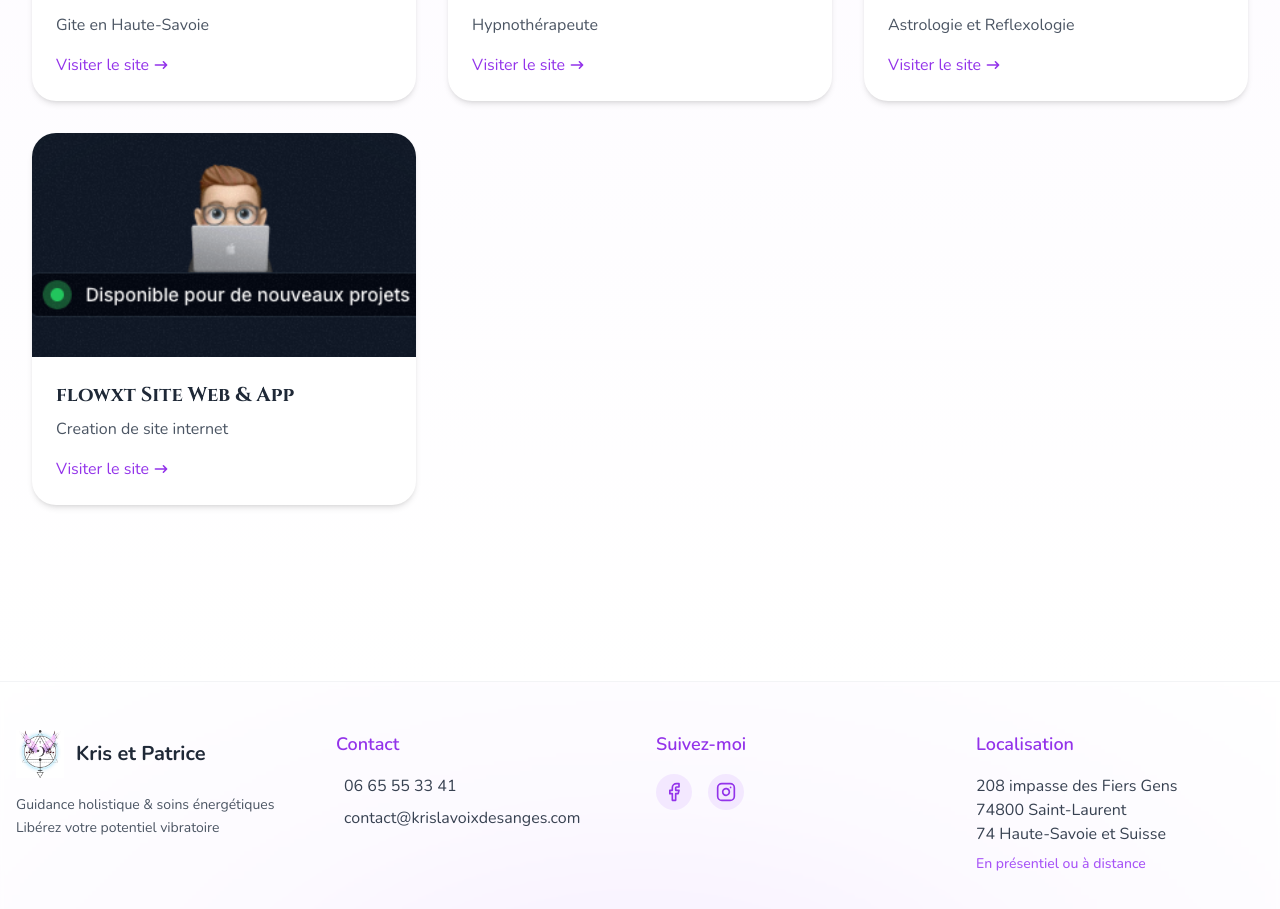
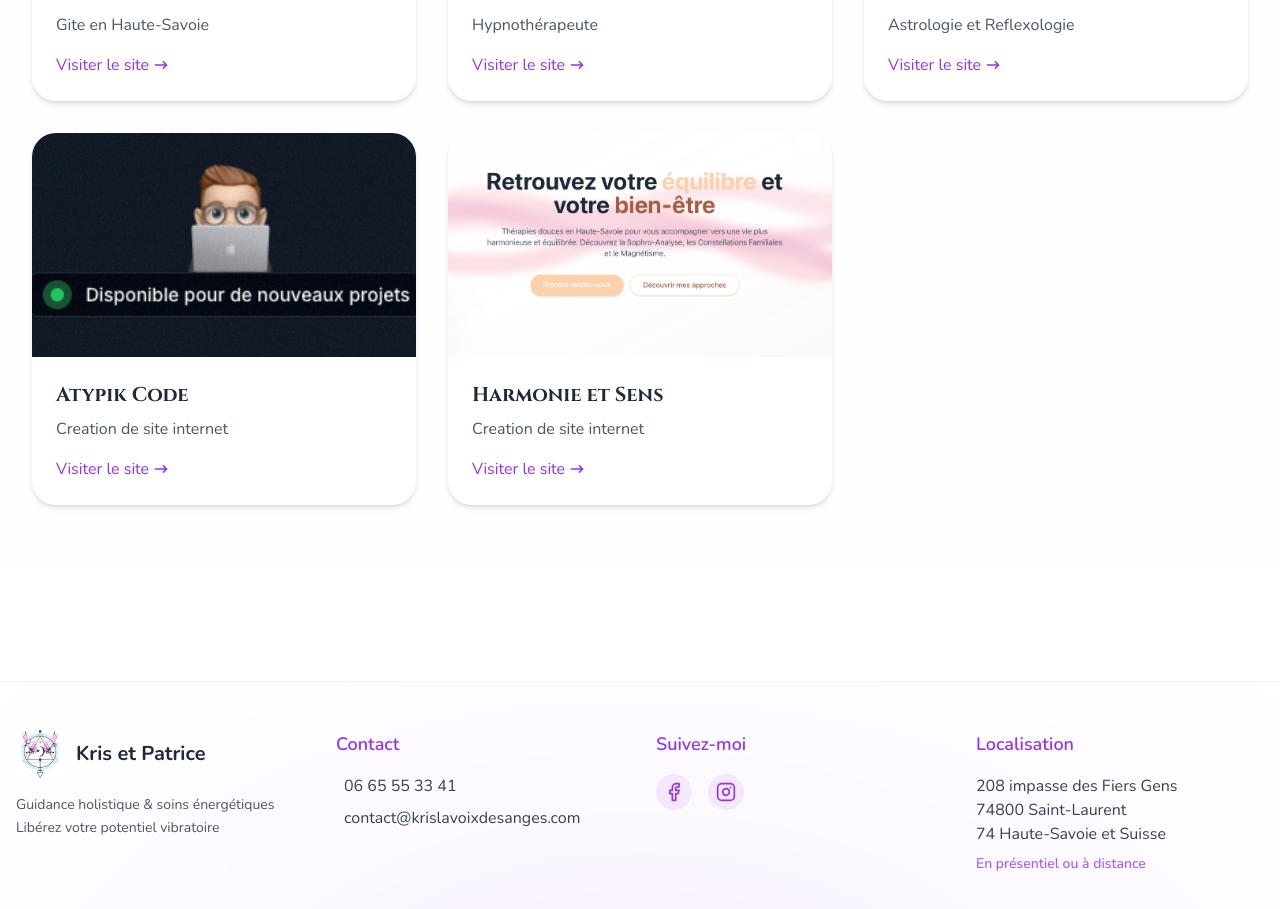
Before and after one commit to flowxt/krisnextjs, a Next.js app: page /partenaires in a window 1280 px wide. Shown: the part 1525-2434 px from the top of the page. Built offline with nearby package versions, Linux system fonts and the light colour scheme.

Commit message:
stephanie ajout

```diff
--- a/src/app/components/PartnersGrid.jsx
+++ b/src/app/components/PartnersGrid.jsx
@@ -79,11 +79,19 @@ const partnersData = [
   },
   {
     id: 10,
-    name: "flowxt Site Web & App",
+    name: "Atypik Code",
     logo: "/images/flo1.png",
     description: "Creation de site internet",
     category: "boutique",
-    website: "https://portfolio-florian-rose.vercel.app/"
+    website: "https://www.atypikcode.fr"
+  },
+  {
+    id: 10,
+    name: "Harmonie et Sens",
+    logo: "/photo/stephanie.png",
+    description: "Creation de site internet",
+    category: "praticien",
+    website: "https://sophro-three.vercel.app"
   },
   // Ajoutez vos autres partenaires ici
 ];
```
Also changed, not shown: public/photo/stephanie.png (added).
